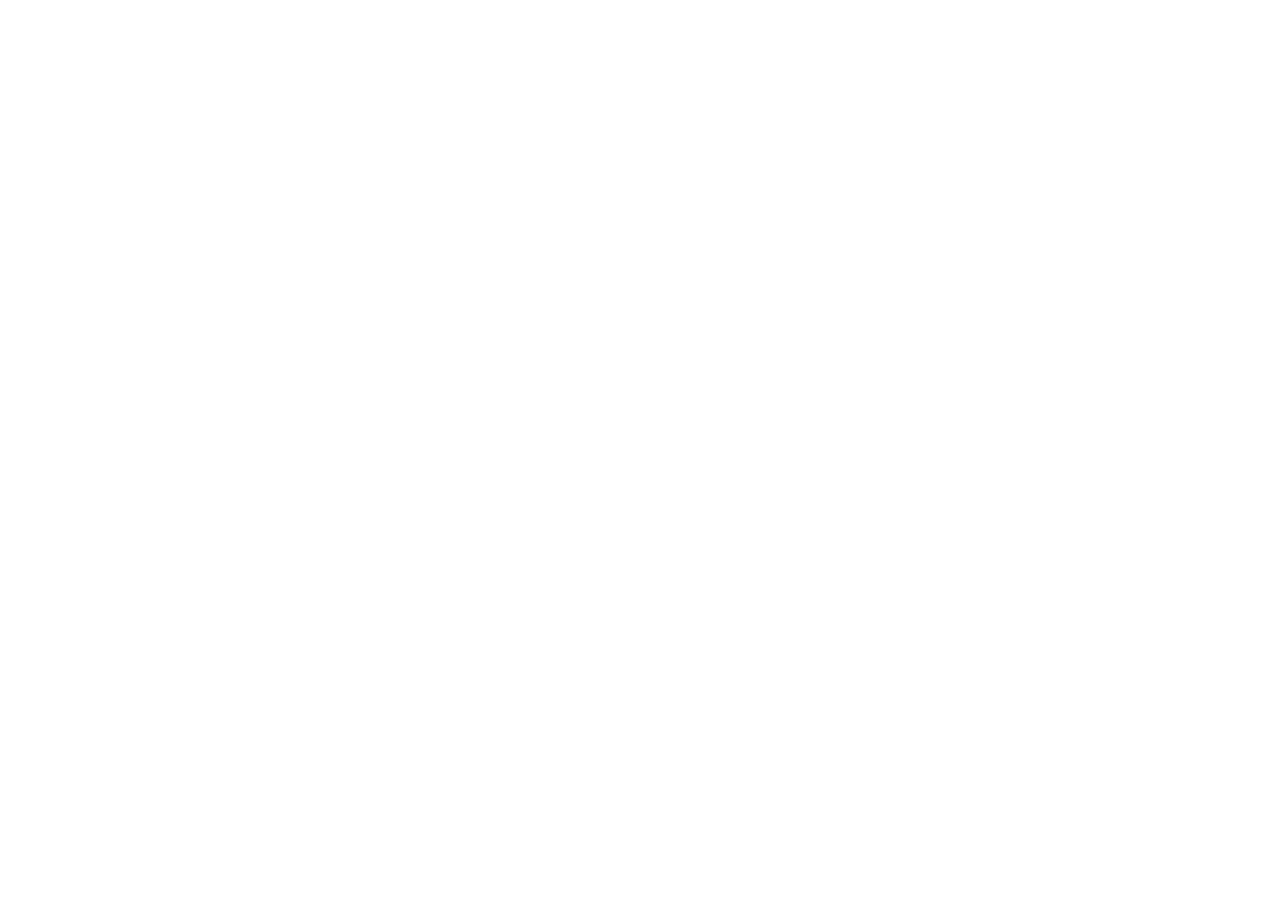
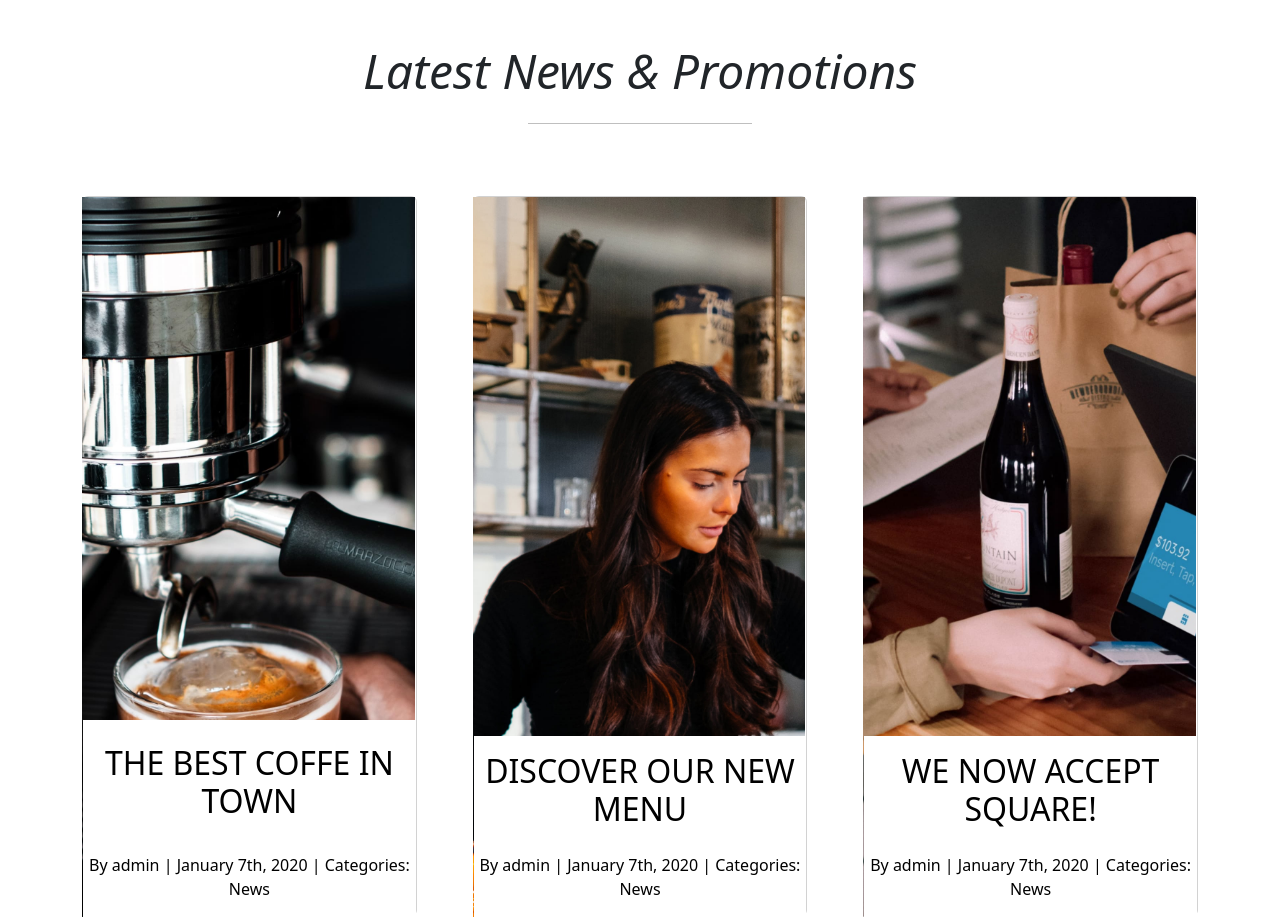
Before and after one commit to ChiaraPontello/proj-html-vuejs, a Vue app: page / in a window 1280 px wide. Shown: the part 5160-6077 px from the top of the page. Before the commit the page ends 5139 px from the top, so only its background shows below. Built offline with nearby package versions, Linux system fonts and the light colour scheme.

Commit message:
PromotionComponent per MainComponent

```diff
--- a/src/components/main/CardCritic.vue
+++ b/src/components/main/CardCritic.vue
@@ -27,7 +27,7 @@
 
         <!--box guardian -->
       <div class="d-flex justify-content-between ">
-        <div class="boxLeft linearGradient">
+        <div class="boxLeft ">
           <div class="textBox text-light ">
             <h4>MARY MAXEY</h4>
             <h1>THE GUARDIAN</h1>
@@ -38,7 +38,7 @@
         </div>
 
         <!-- box globe -->
-      <div class="boxRight linearGradient">
+      <div class="boxRight ">
         <div class="textBox text-light">
             <h4>PATRICK MONROE</h4>
             <h1>GLOBE AND MAIL</h1>
@@ -115,10 +115,12 @@
   padding: 40px;
   margin-top: 30px;
   float: right;
+
 }
 
 .imgkung {
   position: relative;
+
   .kung{
     width: 100%;
     padding-top: 50px;
--- a/src/components/main/PromotionComponent.vue
+++ b/src/components/main/PromotionComponent.vue
@@ -1,7 +1,74 @@
 <template>
-    <div>
+<div class="container">
+      <!-- title-->
+    <div class="title">
+      <p><i> Latest News & Promotions </i></p>
+      <hr>
+    </div>
+
+    <!-- promotionBox-->
+    <div class="d-flex justify-content-between text-center">
+
+    <!--1°box-->
+      <div class="card">
+        <img src="/img/drink.jpg" alt="drink">
+        <div class="shadowBox">
+        <!--scompare all'hover-->
+         <div class="hiddenBox">
+          <h2 class="text-uppercase py-4">The best coffe in town</h2>
+          <p>By admin | January 7th, 2020 | Categories: News</p>
+        </div>
+        <!--compare hover-->
+        <div class="textCard">
+          <i class="fas fa-link"></i>
+          <h4 class="text-uppercase">The best coffe in town</h4>
+          <p>News</p>
+        </div>
+        </div>
+      </div>
+
+      <!--2°box-->
+      <div class="card">
+        <img src="/img/girl.jpg" alt="girl">
+        <div class="shadowBox">
+        <!--scompare all'hover-->
+         <div class="hiddenBox">
+          <h2 class="text-uppercase py-3">Discover our new menu</h2>
+          <p>By admin | January 7th, 2020 | Categories: News</p>
+        </div>
+        <!--compare all'hover-->
+        <div class="textCard">
+          <i class="fas fa-link"></i>
+          <h4 class="text-uppercase">Discover our menu</h4>
+          <p>News</p>
+        </div>
+        </div>
+      </div>
+
+      <!--3°box-->
+      <div class="card">
+        <img src="/img/pos.jpg" alt="pos">
+        <div class="shadowBox">
+        <!--scompare all'hover-->
+        <div class="hiddenBox">
+                <h2 class="text-uppercase py-3">We now accept square!</h2>
+                <p>By admin | January 7th, 2020 | Categories: News</p>
+            </div>
+        <!--compare all'hover-->
+        <div class="textCard">
+          <i class="fas fa-link"></i>
+          <h4 class="text-uppercase">We now accept square!</h4>
+          <p>News</p>
+        </div>
+
+
+        </div>
+      </div>
 
     </div>
+
+</div>
+
 </template>
 
 <script>
@@ -12,4 +79,67 @@
 
 <style lang="scss" scoped>
 
+.title {
+  text-align: center;
+  padding-bottom: 5%;
+  padding-top: 5%;
+  font-size: 3rem;
+}
+hr{
+    margin-right: 40px;
+    width: 20%;
+    color: black;
+    margin-left: 40%;
+}
+
+
+//blocco card
+  .card {
+    position: relative;
+    width: 30%;
+    height: 90vh;
+
+    img {
+      position: absolute;
+      width: 100%;
+      height: 90vh;
+      right: 1px;
+      object-fit: cover;
+    }
+
+    .shadowBox {
+      position: absolute;
+      width: 100%;
+      height: 90vh;
+    } &:hover .shadowBox {
+        background: linear-gradient(
+          180deg,
+          rgba(0, 0, 0, 0.8) 0%,
+          rgba(255, 255, 255, 0) 95%
+        );
+      }
+
+    .hiddenBox {
+      color: black;
+      position: absolute;
+      bottom: 0;
+      background-color: white;
+    }&:hover .hiddenBox {
+        height: 0px;
+        overflow: hidden;
+      }
+    .textCard {
+      position: absolute;
+      color: white;
+      margin-top: 50%;
+      margin-left: 15%;
+      text-align: center;
+      display: none;
+    } &:hover .textCard{
+        display: block;
+        color: white;
+    }
+    }
+
+
 </style>
```
Also changed, not shown: public/img/drink.jpg (renamed from public/img/menu362x.jpg), public/img/pos.jpg (renamed from public/img/blog82x.jpg).
